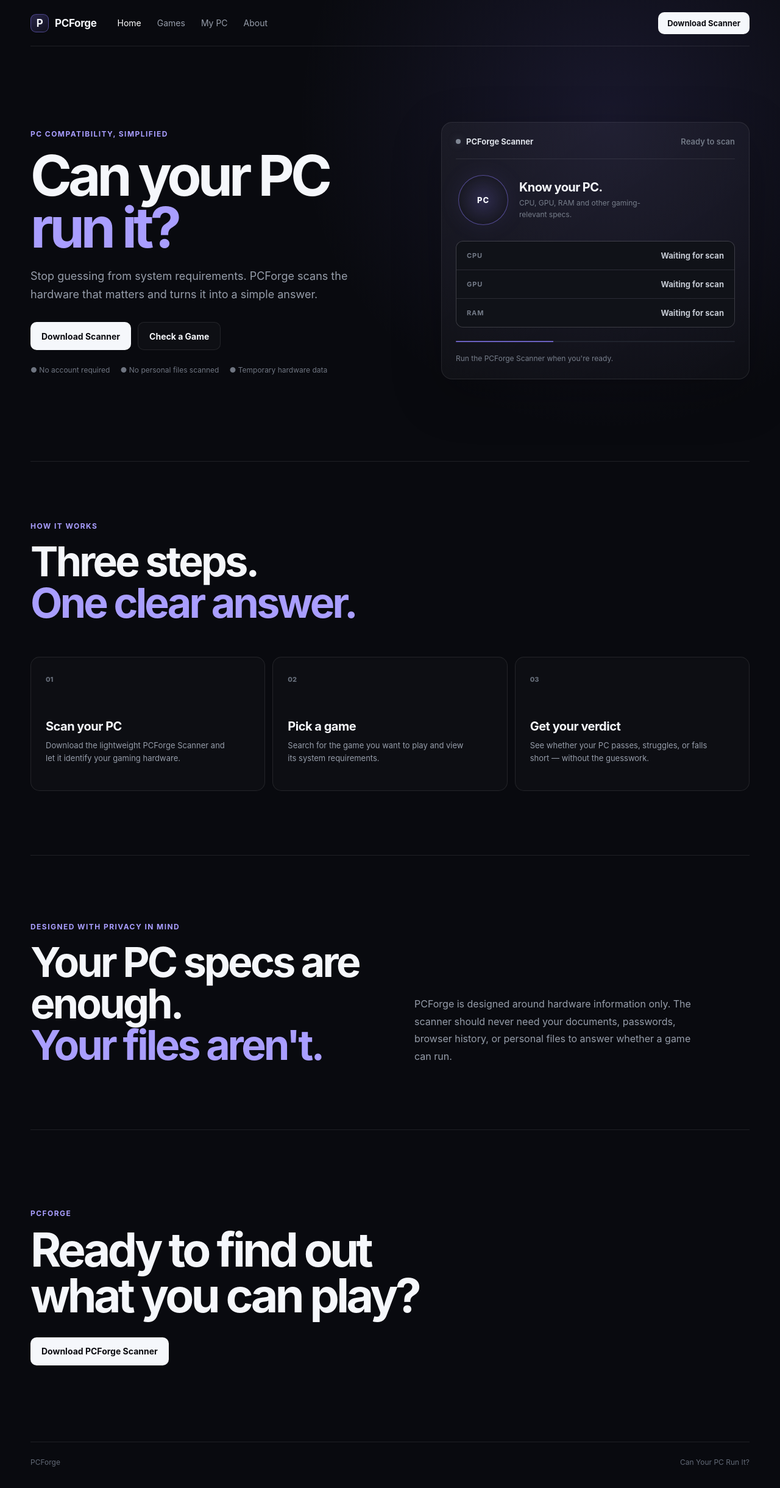
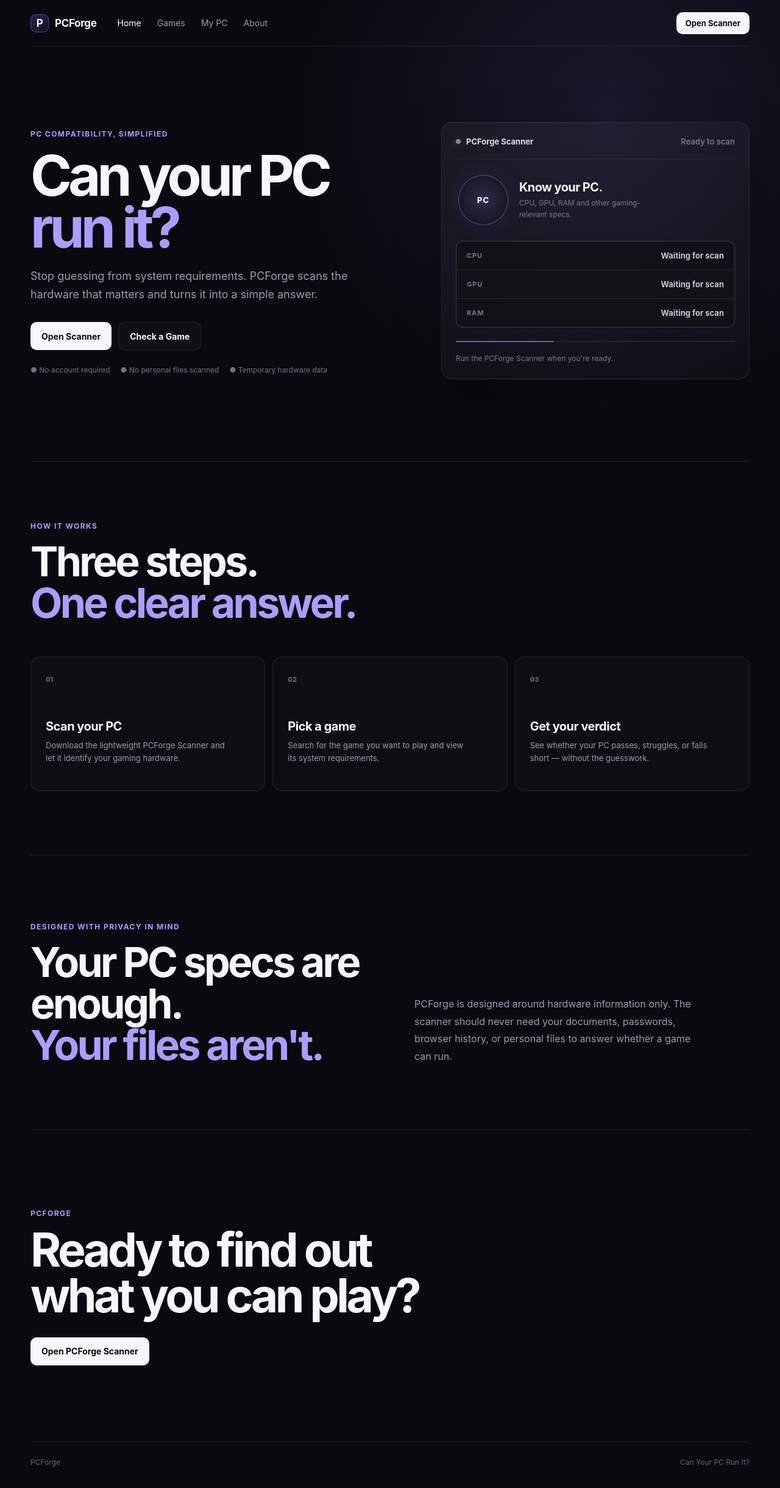
Before and after one commit to adiyandev/PCForge, a React (Vite) app: page / in a window 1280 px wide. Shown: the whole page at 61% size. Built offline with nearby package versions, Linux system fonts and the light colour scheme.

Commit message:
Complete Phase 1F frontend interactions and About page

```diff
--- a/src/App.jsx
+++ b/src/App.jsx
@@ -3,6 +3,22 @@
 import { games } from "./data/games";
 
 function PlaceholderPage({title,description}){return <main className="page-shell"><section className="placeholder"><span className="eyebrow">PCForge</span><h1>{title}</h1><p>{description}</p></section></main>;}
+
+function About(){
+ return <main className="about-page page-shell">
+  <section className="about-hero">
+   <span className="eyebrow">About PCForge</span>
+   <h1>PC requirements<br/><span>without the headache.</span></h1>
+   <p>PCForge is built to turn confusing hardware requirements into a simple, useful answer: can your PC run the game you want to play?</p>
+   <NavLink className="button button-primary" to="/my-pc">Check my PC</NavLink>
+  </section>
+  <section className="about-grid">
+   <article><span>01</span><h2>Hardware first.</h2><p>PCForge focuses on the components that actually affect whether a game can run: CPU, GPU, RAM, storage and other relevant system details.</p></article>
+   <article><span>02</span><h2>No hardware database.</h2><p>Your machine does not need to become a permanent profile in a hardware database. The scanner is designed around temporary compatibility checks.</p></article>
+   <article><span>03</span><h2>Built for clarity.</h2><p>Instead of throwing a wall of specifications at you, PCForge turns the comparison into straightforward verdicts you can understand.</p></article>
+  </section>
+ </main>;
+}
 
 const navItems=[{label:"Home",to:"/"},{label:"Games",to:"/games"},{label:"My PC",to:"/my-pc"},{label:"About",to:"/about"}];
 
@@ -38,7 +54,7 @@
  const scan=()=>{setStatus("scanning");setSpecs(null);setTimeout(()=>{setSpecs(demo);setStatus("ready")},1100)};
  return <main className="pc-page page-shell">
   <section className="pc-hero">
-   <div><span className="eyebrow">Your hardware</span><h1>Know your<br/><span>PC.</span></h1><p>PCForge will use the scanner to identify the hardware that matters for gaming. Nothing is uploaded permanently.</p><button className="button button-primary" onClick={scan}>{status==="scanning"?"Scanning…":"Start PC scan"}</button></div>
+   <div><span className="eyebrow">Your hardware</span><h1>Know your<br/><span>PC.</span></h1><p>PCForge will use the scanner to identify the hardware that matters for gaming. Nothing is uploaded permanently.</p><button className="button button-primary" onClick={scan} disabled={status==="scanning"}>{status==="scanning"?"Scanning…":"Start PC scan"}</button></div>
    <div className={"pc-status-card "+status}><span className="status-dot"/><span>{status==="scanning"?"Scanner running":status==="ready"?"Scan complete":"Scanner ready"}</span><strong>{status==="scanning"?"Reading hardware…":status==="ready"?"Hardware profile ready":"Ready when you are"}</strong><small>{status==="ready"?"Demo profile — real .exe integration comes in Phase 2.":"This phase uses a local UI simulation; no scanner executable is connected yet."}</small></div>
   </section>
   <section className="hardware-section"><div className="section-heading"><span className="eyebrow">Hardware profile</span><h2>Your gaming<br/><span>specs.</span></h2></div>
@@ -83,7 +99,7 @@
     <span className="eyebrow">PC compatibility, simplified</span>
     <h1>Can your PC<br/><span>run it?</span></h1>
     <p className="hero-text">Stop guessing from system requirements. PCForge scans the hardware that matters and turns it into a simple answer.</p>
-    <div className="hero-actions"><button className="button button-primary">Download Scanner</button><NavLink className="button button-secondary" to="/games">Check a Game</NavLink></div>
+    <div className="hero-actions"><NavLink className="button button-primary" to="/my-pc">Open Scanner</NavLink><NavLink className="button button-secondary" to="/games">Check a Game</NavLink></div>
     <div className="trust-row"><span>● No account required</span><span>● No personal files scanned</span><span>● Temporary hardware data</span></div>
    </div>
    <div className="hero-panel" aria-label="PCForge scanner preview">
@@ -110,7 +126,7 @@
   </section>
 
   <section className="cta-section page-shell">
-   <div><span className="eyebrow">PCForge</span><h2>Ready to find out<br/>what you can play?</h2><button className="button button-primary">Download PCForge Scanner</button></div>
+   <div><span className="eyebrow">PCForge</span><h2>Ready to find out<br/>what you can play?</h2><NavLink className="button button-primary" to="/my-pc">Open PCForge Scanner</NavLink></div>
   </section>
  </main>;
 }
@@ -120,14 +136,14 @@
   <header className="site-header">
    <NavLink className="brand" to="/"><span className="brand-mark">P</span><span>PCForge</span></NavLink>
    <nav className="nav-links" aria-label="Primary navigation">{navItems.map(item=><NavLink key={item.to} to={item.to} className={({isActive})=>"nav-link"+(isActive?" active":"")}>{item.label}</NavLink>)}</nav>
-   <button className="header-cta">Download Scanner</button>
+   <NavLink className="header-cta" to="/my-pc">Open Scanner</NavLink>
   </header>
   <Routes>
    <Route path="/" element={<Home/>}/>
    <Route path="/games" element={<Games/>}/>
    <Route path="/games/:gameId" element={<GameDetails gameId={window.location.pathname.split("/").pop()}/>}/>
    <Route path="/my-pc" element={<MyPC/>}/>
-   <Route path="/about" element={<PlaceholderPage title="Built to make PC requirements simple." description="PCForge turns hardware requirements into an answer you can understand."/>}/>
+   <Route path="/about" element={<About/>}/>
   </Routes>
   <footer className="site-footer page-shell"><span>PCForge</span><span>Can Your PC Run It?</span></footer>
  </div>;
```
